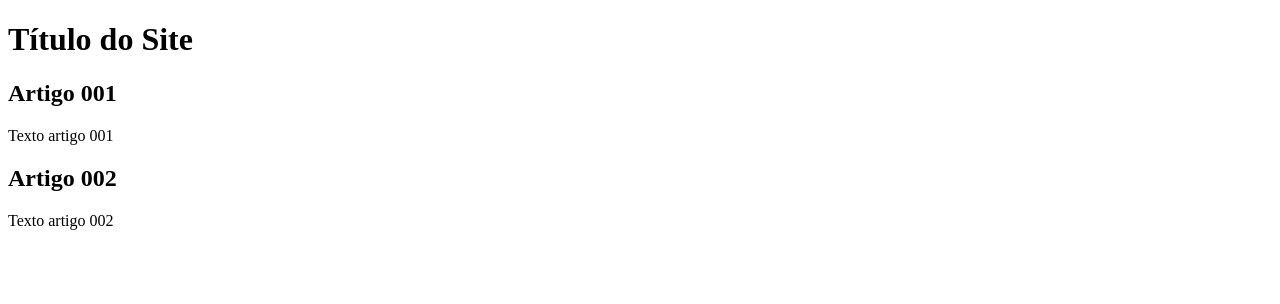
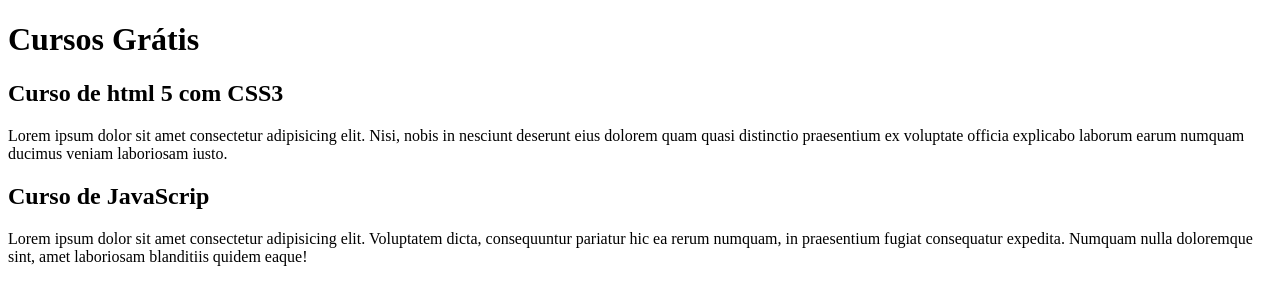
Before and after one commit to TImuriloIA/site-teste, a plain HTML site: page index.html in a window 1280 px wide. Drawn offline with Linux system fonts and the light colour scheme.

Commit message:
Início do conteúdo

```diff
--- a/index.html
+++ b/index.html
@@ -8,15 +8,15 @@
 <body>
     <main>
         <header>
-            <h1> Título do Site</h1>
+            <h1> Cursos Grátis</h1>
         </header>
         <article>
-            <h2> Artigo 001</h2>
-            <p> Texto artigo 001</p>
+            <h2>  Curso de html 5 com CSS3 </h2>
+            <p> Lorem ipsum dolor sit amet consectetur adipisicing elit. Nisi, nobis in nesciunt deserunt eius dolorem quam quasi distinctio praesentium ex voluptate officia explicabo laborum earum numquam ducimus veniam laboriosam iusto.</p>
         </article>
         <article>
-            <h2> Artigo 002</h2>
-            <p> Texto artigo 002</p>
+            <h2> Curso de JavaScrip</h2>
+            <p> Lorem ipsum dolor sit amet consectetur adipisicing elit. Voluptatem dicta, consequuntur pariatur hic ea rerum numquam, in praesentium fugiat consequatur expedita. Numquam nulla doloremque sint, amet laboriosam blanditiis quidem eaque!</p>
         </article>
     </main>
 </body>
```
